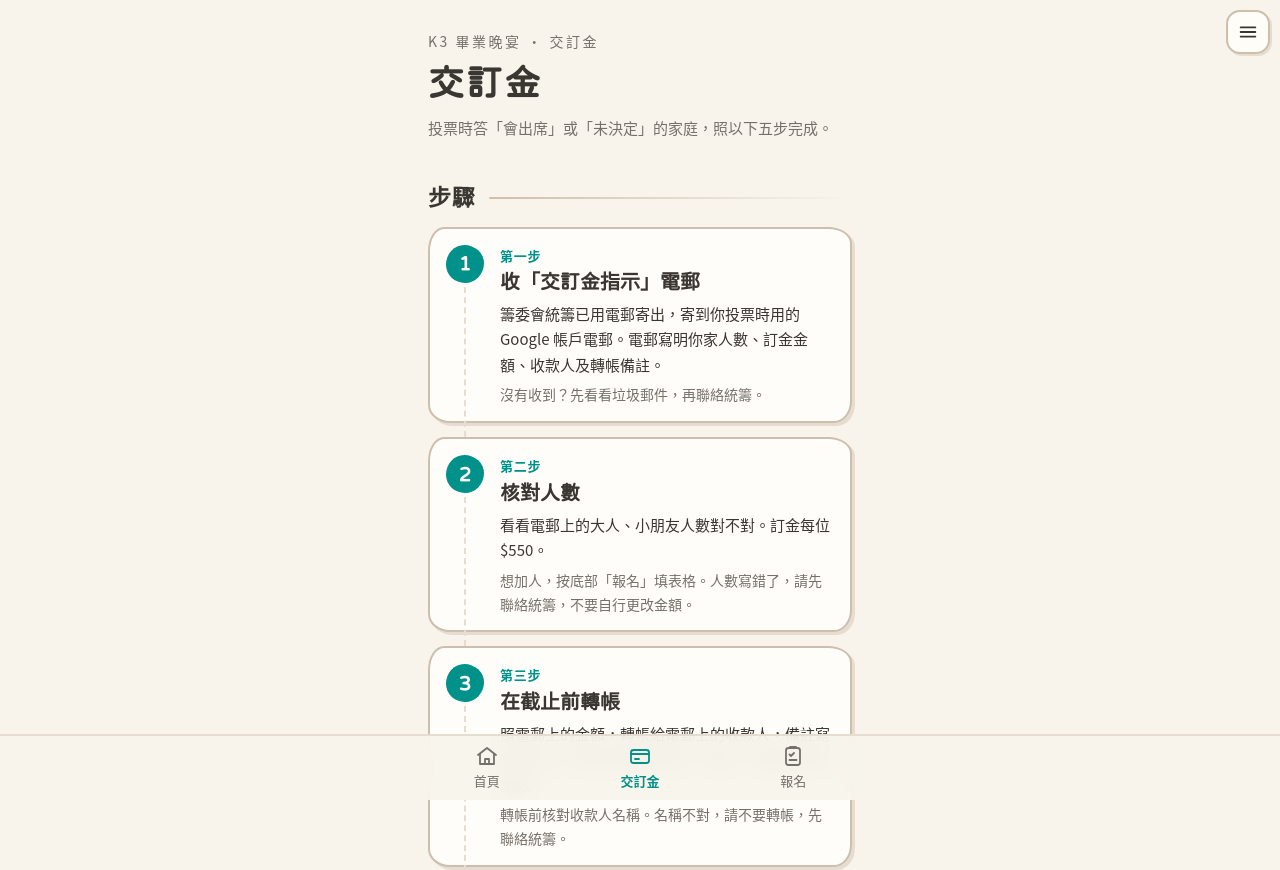
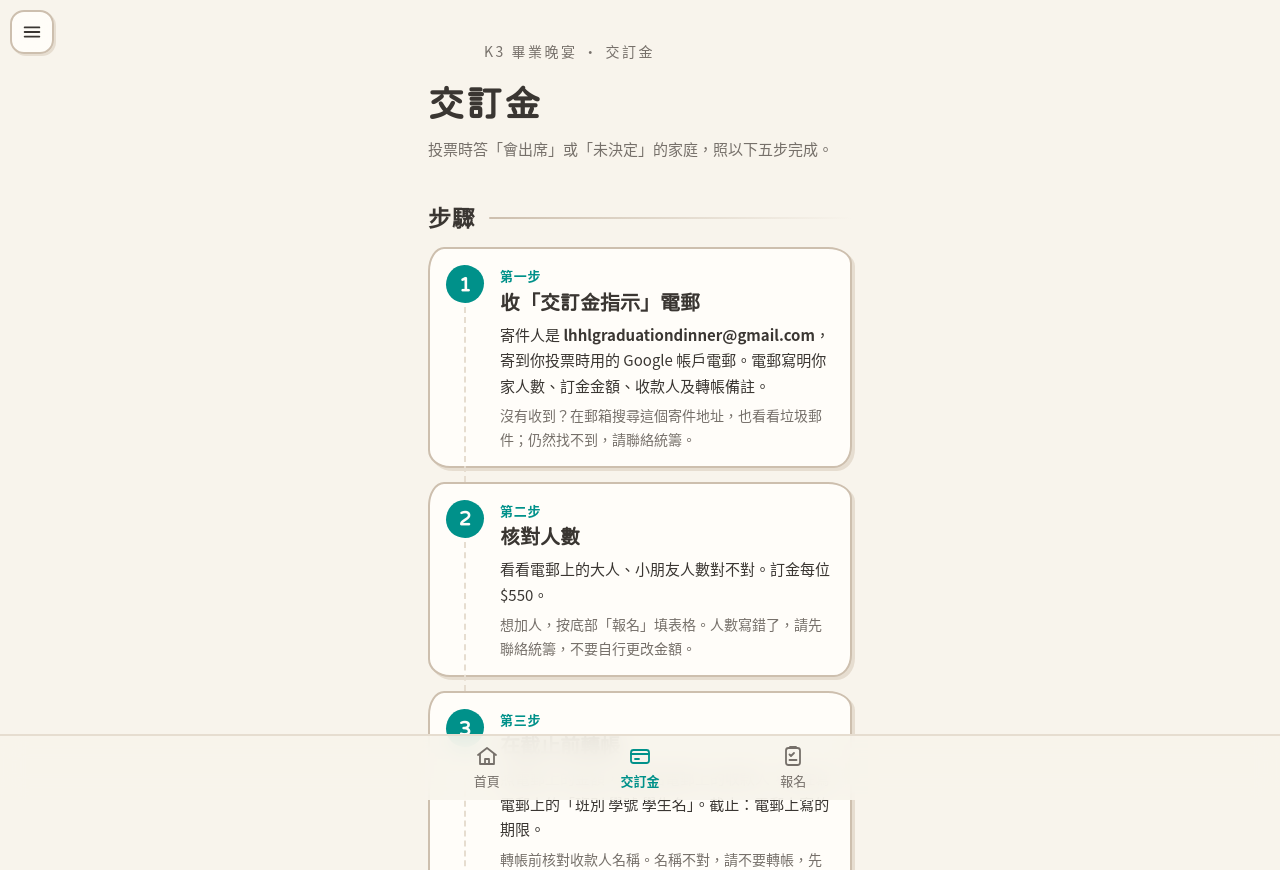
Before and after one commit to open-grad-din/open-grad-din, a plain HTML site: page site/deposit.html in a window 1280 px wide. Shown: the top 870 px of the page. Drawn offline with Linux system fonts and the light colour scheme; no server answers.

Commit message:
選單掣移到左上角；交訂金頁寫明寄件人地址
Co-Authored-By: Claude Opus 5.5 <noreply@anthropic.com>
Claude-Session: https://claude.ai/code/session_012aMweLoSDkf2FUAoAny9BW

```diff
--- a/site/deposit.html
+++ b/site/deposit.html
@@ -42,8 +42,8 @@
       <li>
         <span class="step-no">第一步</span>
         <h3>收「交訂金指示」電郵</h3>
-        <p>籌委會統籌已用電郵寄出，寄到你投票時用的 Google 帳戶電郵。電郵寫明你家人數、訂金金額、收款人及轉帳備註。</p>
-        <p class="tip">沒有收到？先看看垃圾郵件，再聯絡統籌。</p>
+        <p>寄件人是 <b class="sender">lhhlgraduationdinner@gmail.com</b>，寄到你投票時用的 Google 帳戶電郵。電郵寫明你家人數、訂金金額、收款人及轉帳備註。</p>
+        <p class="tip">沒有收到？在郵箱搜尋這個寄件地址，也看看垃圾郵件；仍然找不到，請聯絡統籌。</p>
       </li>
       <li>
         <span class="step-no">第二步</span>
@@ -74,7 +74,7 @@
     <h2 class="sec-h" id="more-h">想知多一點</h2>
     <details>
       <summary>沒有收到電郵怎麼辦？</summary>
-      <p>先看看垃圾郵件。仍然找不到，請聯絡統籌。投票時答「不會出席」或沒有投票的家庭不會收到電郵；想出席，請按底部「報名」。</p>
+      <p>在郵箱搜尋寄件人 lhhlgraduationdinner@gmail.com，也看看垃圾郵件。仍然找不到，請聯絡統籌。投票時答「不會出席」或沒有投票的家庭不會收到電郵；想出席，請按底部「報名」。</p>
     </details>
     <details>
       <summary>想加人，或之前沒有報名，怎麼辦？</summary>
@@ -96,14 +96,14 @@
     </details>
     <details>
       <summary>有人叫我轉帳到其他戶口？</summary>
-      <p>只付給「交訂金指示」電郵上的收款人。其他人叫你轉帳，都不要理會，並告訴統籌。</p>
+      <p>只付給「交訂金指示」電郵上的收款人，而這封電郵一定由 lhhlgraduationdinner@gmail.com 寄出。其他人叫你轉帳，都不要理會，並告訴統籌。</p>
     </details>
   </section>
 
 </div>
 
 <div class="tabbar">
-  <!-- 2026-11-18 Ken：底部只留 首頁／交訂金／報名；「費用」「計算機」收在右上角選單（ui.js）。 -->
+  <!-- 2026-11-18 Ken：底部只留 首頁／交訂金／報名；「費用」「計算機」收在左上角選單（ui.js）。 -->
   <nav aria-label="主要頁面">
     <a href="./"><svg viewBox="0 0 24 24" fill="none" stroke="currentColor" stroke-width="1.8" stroke-linecap="round" stroke-linejoin="round" aria-hidden="true"><path d="M3 11l9-7 9 7"/><path d="M5 10v10h14V10"/><path d="M10 20v-5h4v5"/></svg>首頁</a>
     <a href="deposit.html" aria-current="page"><svg viewBox="0 0 24 24" fill="none" stroke="currentColor" stroke-width="1.8" stroke-linecap="round" stroke-linejoin="round" aria-hidden="true"><rect x="3" y="6" width="18" height="13" rx="2.5"/><path d="M3 10h18"/><path d="M7 15h4"/></svg>交訂金</a>
--- a/site/style.css
+++ b/site/style.css
@@ -287,18 +287,20 @@ details > ul, details > ol { margin: 0 16px 14px; padding-left: 1.4em; display:
 .res-list li.win .res-bar::before { background: var(--nudge); opacity: 1; }
 .res-group .fine { margin-top: 10px; }
 
-/* ---- 右上角選單（ui.js）：在「多謝老師」動畫層（z-index 15）之下 ---- */
-.menu-btn { position: fixed; top: max(10px, env(safe-area-inset-top, 0px)); right: max(10px, env(safe-area-inset-right, 0px)); z-index: 14;
+/* ---- 左上角選單（ui.js）：在「多謝老師」動畫層（z-index 15）之下 ---- */
+.menu-btn { position: fixed; top: max(10px, env(safe-area-inset-top, 0px)); left: max(10px, env(safe-area-inset-left, 0px)); z-index: 14;
   width: 44px; height: 44px; display: grid; place-items: center; padding: 0; color: var(--ink); cursor: pointer;
   background: color-mix(in srgb, var(--surface) 92%, transparent); -webkit-backdrop-filter: blur(10px); backdrop-filter: blur(10px);
   border: 2px solid var(--stroke); border-radius: 14px; box-shadow: 2px 2px 0 var(--line); }
 .menu-btn svg { width: 22px; height: 22px; }
 .menu-btn:focus { outline: none; } .menu-btn:focus-visible { outline: 3px solid var(--nudge); outline-offset: 2px; }
 .menu-btn[aria-expanded="true"] { color: var(--nudge); border-color: var(--nudge); }
-.menu-panel { position: fixed; top: calc(max(10px, env(safe-area-inset-top, 0px)) + 52px); right: max(10px, env(safe-area-inset-right, 0px)); z-index: 14;
+.menu-panel { position: fixed; top: calc(max(10px, env(safe-area-inset-top, 0px)) + 52px); left: max(10px, env(safe-area-inset-left, 0px)); z-index: 14;
   width: min(260px, calc(100vw - 32px)); display: flex; flex-direction: column; padding: 6px; background: var(--surface);
   border: 2px solid var(--stroke); border-radius: var(--wobble2); box-shadow: 3px 3px 0 var(--line); animation: fade .2s ease both; }
 .menu-panel[hidden] { display: none; }
+/* 收費、計算機、交訂金頁的頁首靠左，讓開左上角選單掣 */
+.page-head .eyebrow { display: flex; align-items: center; min-height: 44px; padding-left: 56px; }
 .menu-panel a { display: block; padding: 10px 12px; min-height: 44px; border-radius: 12px; color: var(--ink); text-decoration: none; }
 .menu-panel a + a { border-top: 2px dashed var(--line); }
 .menu-panel b { display: block; font-size: 17px; }
@@ -318,3 +320,4 @@ details > ul, details > ol { margin: 0 16px 14px; padding-left: 1.4em; display:
 .dep-steps p { margin: 0 0 6px; font-size: 15px; line-height: 1.7; }
 .dep-steps p:last-child { margin-bottom: 0; }
 .dep-steps .tip { color: var(--muted); font-size: 14px; }
+.sender { word-break: break-all; }
--- a/site/ui.js
+++ b/site/ui.js
@@ -33,7 +33,7 @@
     requestAnimationFrame(step);
   }
 
-  // 右上角選單（2026-11-18 Ken）：投票完成後較少用的「費用」「計算機」收在這裏，底部只留 首頁／交訂金／報名。
+  // 左上角選單（2026-11-18 Ken）：投票完成後較少用的「費用」「計算機」收在這裏，底部只留 首頁／交訂金／報名。（Ken：放左上角）
   var MENU = [
     { href: "fees.html", label: "費用", note: "每位上限、錢用在哪、三個分擔方案" },
     { href: "venues.html", label: "計算機", note: "我家要付多少？" }
```
Also changed, not shown: site/fees.html (+1 -1 lines), site/index.html (+2 -2 lines), site/venues.html (+1 -1 lines).
